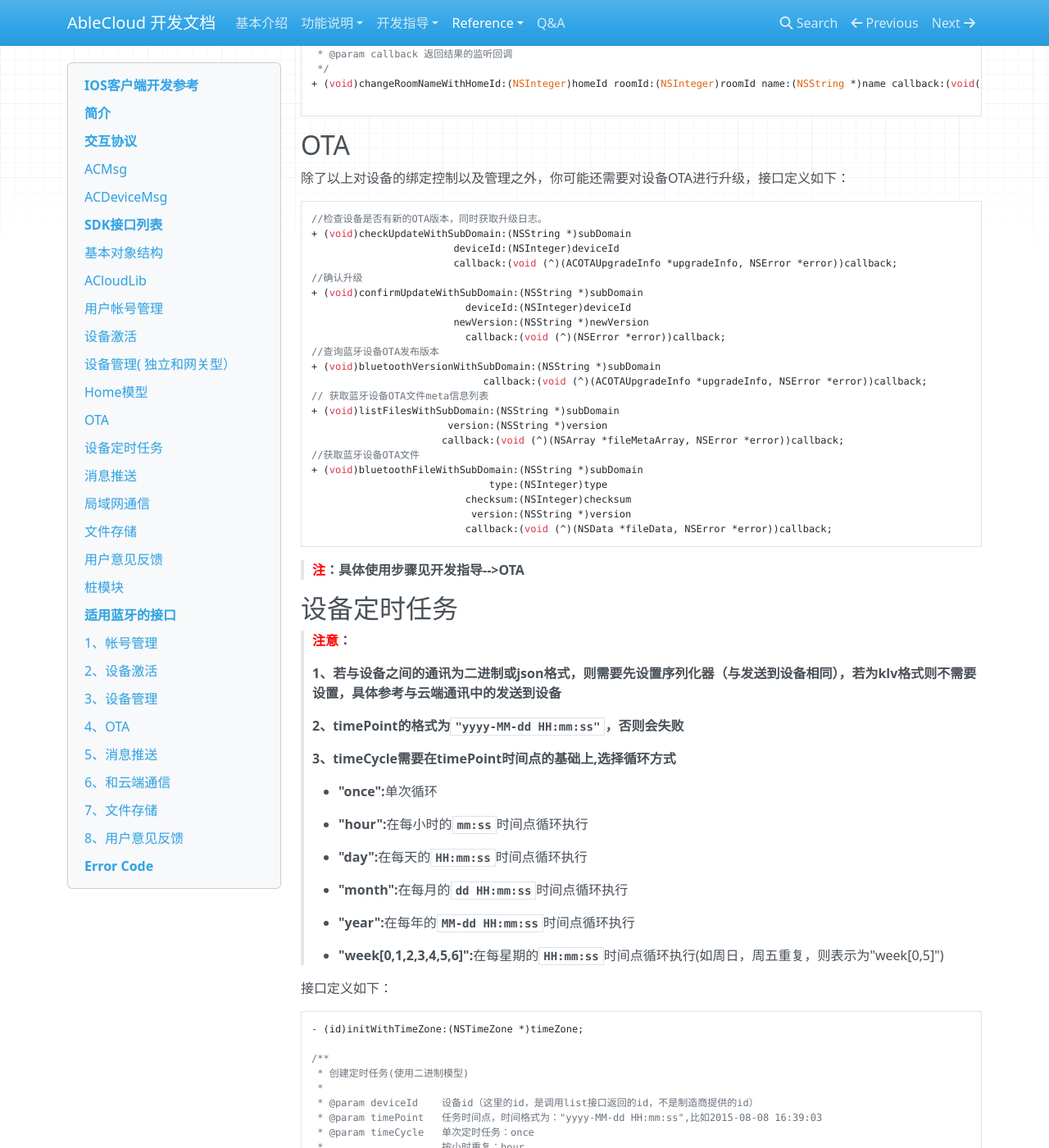
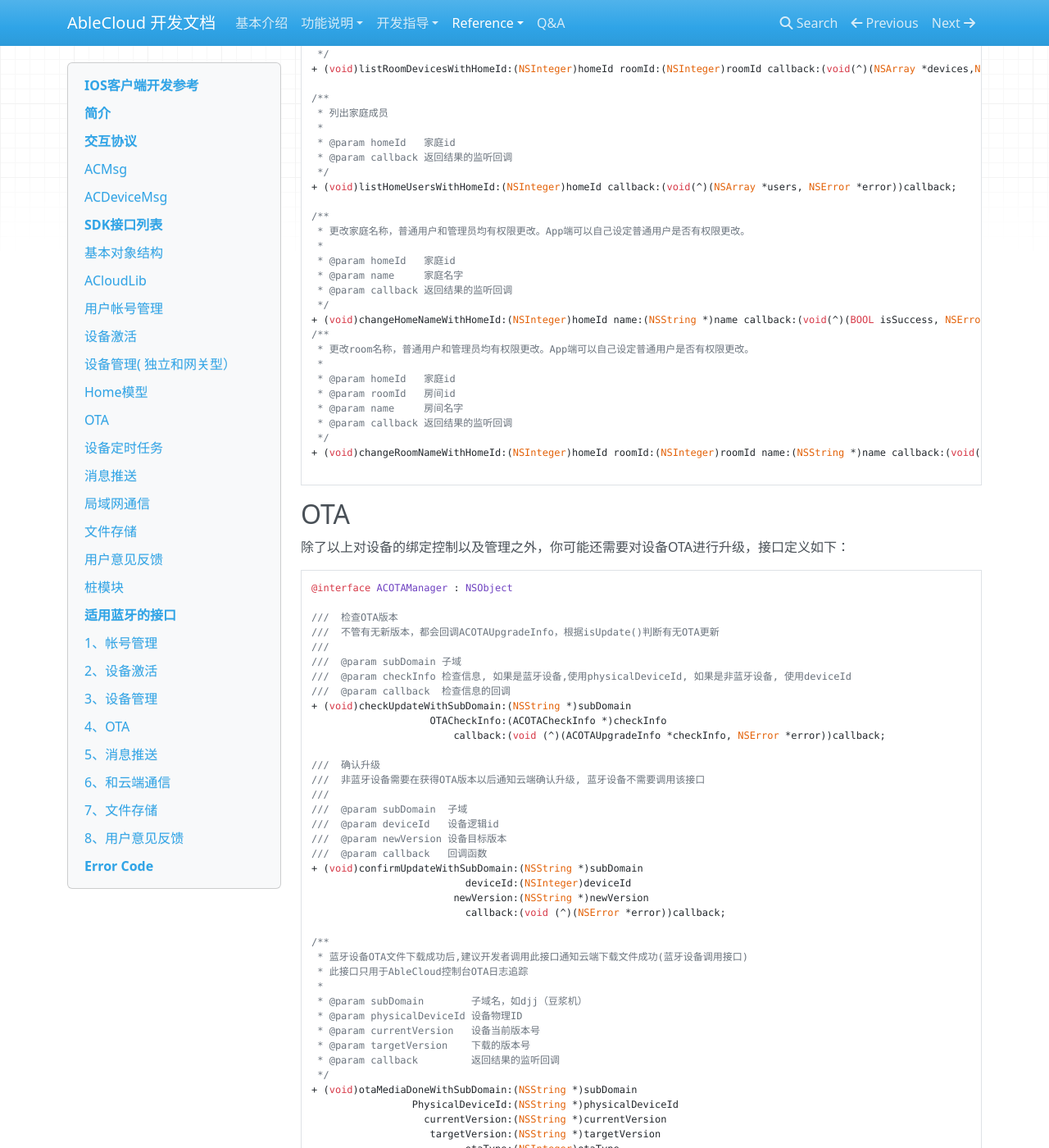
Before and after one commit to JessonW/rd_docs, an MkDocs documentation site: the page built from docs/reference/iOS.md, in a window 1280 px wide and 1400 px high, scrolled down 22684 px. Shown: the whole window at 82% size. Built offline with MkDocs 1.6.1, drawn with Linux system fonts in a browser that asks for light colours; nearby versions of some CDN libraries; old or Windows-style settings are respelled for this version of MkDocs; some of the changed text lies outside the part shown.

Commit message:
fix ota document

````diff
--- a/docs/reference/iOS.md
+++ b/docs/reference/iOS.md
@@ -383,16 +383,41 @@ ACDeviceMsg定义如下：
 
 ####ACOTAUpgradeInfo
 说明：用来获取OTA升级状态信息，定义如下：
-```c
+
+```objc
+
+typedef NS_ENUM(NSUInteger, ACOTAUpgradeInfoStatus) {
+    ACOTAUpgradeInfoStatusUnDownload = 0,   //未下载
+    ACOTAUpgradeInfoStatusDownloadSucceed,  //下载未升级
+    ACOTAUpgradeInfoStatusUpdateSucceed     //升级完成
+};
+
+//  OTA基本信息
+@class ACOTAFileMeta;
+@interface ACOTAUpgradeInfo : NSObject
+
 // 原版本
 @property(nonatomic,copy) NSString *oldVersion;
 // 新版本
 @property(nonatomic,copy) NSString *upgradeVersion;
-// 升级描述
+//file信息
+@property(nonatomic,strong) NSArray *file;
+//设备目标版本
+@property (nonatomic, copy) NSString *targetVersion;
+//ACOTAMode
+@property (nonatomic, assign) NSInteger otaMode;
+//升级描述
 @property(nonatomic,copy) NSString *upgradeLog;
-
-```
-
+//当前升级状态
+@property (nonatomic, assign) ACOTAUpgradeInfoStatus status;
+//是否需要升级
+@property (nonatomic, assign) BOOL update;
+
+@property (nonatomic, strong) ACOTAFileMeta *meta;
+
+-(BOOL)isUpdate;
+
+```
 
 
 
@@ -1193,30 +1218,49 @@ public void getShareCode(String subDomain, long deviceId, PayloadCallback<String
 ##OTA
 除了以上对设备的绑定控制以及管理之外，你可能还需要对设备OTA进行升级，接口定义如下：
 
-
-```c
-//检查设备是否有新的OTA版本，同时获取升级日志。
+```objc
+@interface ACOTAManager : NSObject
+
+///  检查OTA版本
+///  不管有无新版本，都会回调ACOTAUpgradeInfo，根据isUpdate()判断有无OTA更新
+///
+///  @param subDomain 子域
+///  @param checkInfo 检查信息, 如果是蓝牙设备,使用physicalDeviceId, 如果是非蓝牙设备, 使用deviceId
+///  @param callback  检查信息的回调
 + (void)checkUpdateWithSubDomain:(NSString *)subDomain
-                        deviceId:(NSInteger)deviceId
-                        callback:(void (^)(ACOTAUpgradeInfo *upgradeInfo, NSError *error))callback;
-//确认升级
+                    OTACheckInfo:(ACOTACheckInfo *)checkInfo
+                        callback:(void (^)(ACOTAUpgradeInfo *checkInfo, NSError *error))callback;
+
+///  确认升级
+///  非蓝牙设备需要在获得OTA版本以后通知云端确认升级, 蓝牙设备不需要调用该接口
+///
+///  @param subDomain  子域
+///  @param deviceId   设备逻辑id
+///  @param newVersion 设备目标版本
+///  @param callback   回调函数
 + (void)confirmUpdateWithSubDomain:(NSString *)subDomain
                           deviceId:(NSInteger)deviceId
                         newVersion:(NSString *)newVersion
                           callback:(void (^)(NSError *error))callback;
-//查询蓝牙设备OTA发布版本
-+ (void)bluetoothVersionWithSubDomain:(NSString *)subDomain
-                             callback:(void (^)(ACOTAUpgradeInfo *upgradeInfo, NSError *error))callback;
-// 获取蓝牙设备OTA文件meta信息列表
-+ (void)listFilesWithSubDomain:(NSString *)subDomain
-                       version:(NSString *)version
-                      callback:(void (^)(NSArray *fileMetaArray, NSError *error))callback;
-//获取蓝牙设备OTA文件
-+ (void)bluetoothFileWithSubDomain:(NSString *)subDomain
-                              type:(NSInteger)type
-                          checksum:(NSInteger)checksum
-                           version:(NSString *)version
-                          callback:(void (^)(NSData *fileData, NSError *error))callback;
+
+/**
+ * 蓝牙设备OTA文件下载成功后,建议开发者调用此接口通知云端下载文件成功(蓝牙设备调用接口)
+ * 此接口只用于AbleCloud控制台OTA日志追踪
+ *
+ * @param subDomain        子域名，如djj（豆浆机）
+ * @param physicalDeviceId 设备物理ID
+ * @param currentVersion   设备当前版本号
+ * @param targetVersion    下载的版本号
+ * @param callback         返回结果的监听回调
+ */
++ (void)otaMediaDoneWithSubDomain:(NSString *)subDomain
+                 PhysicalDeviceId:(NSString *)physicalDeviceId
+                   currentVersion:(NSString *)currentVersion
+                    targetVersion:(NSString *)targetVersion
+                          otaType:(NSInteger)otaType
+                         callback:(void(^)(NSError *error))callback;
+
+@end
 ```
 >**<font color="red">注</font>：具体使用步骤见开发指导-->OTA**
 
@@ -1838,29 +1882,38 @@ import "ACAccountManager.h"
 ##4、OTA
 
 
-```c
-//检查设备是否有新的OTA版本，同时获取升级日志。
+```objc
+@interface ACOTAManager : NSObject
+
+///  检查OTA版本
+///  不管有无新版本，都会回调ACOTAUpgradeInfo，根据isUpdate()判断有无OTA更新
+///
+///  @param subDomain 子域
+///  @param checkInfo 检查信息, 如果是蓝牙设备,使用physicalDeviceId, 如果是非蓝牙设备, 使用deviceId
+///  @param callback  检查信息的回调
 + (void)checkUpdateWithSubDomain:(NSString *)subDomain
-                        deviceId:(NSInteger)deviceId
-                         callback:(void (^)(ACOTAUpgradeInfo *upgradeInfo, NSError *error))callback;
-//确认升级
-+ (void)confirmUpdateWithSubDomain:(NSString *)subDomain
-                          deviceId:(NSInteger)deviceId
-                         newVersion:(NSString *)newVersion
-                           callback:(void (^)(NSError *error))callback;
-//查询蓝牙设备OTA发布版本
-+ (void)bluetoothVersionWithSubDomain:(NSString *)subDomain
-                             callback:(void (^)(ACOTAUpgradeInfo *upgradeInfo, NSError *error))callback;
-// 获取蓝牙设备OTA文件meta信息列表
-+ (void)listFilesWithSubDomain:(NSString *)subDomain
-                       version:(NSString *)version
-                      callback:(void (^)(NSArray *fileMetaArray, NSError *error))callback;
-//获取蓝牙设备OTA文件
-+ (void)bluetoothFileWithSubDomain:(NSString *)subDomain
-                              type:(NSInteger)type
-                          checksum:(NSInteger)checksum
-                           version:(NSString *)version
-                          callback:(void (^)(NSData *fileData, NSError *error))callback;
+                    OTACheckInfo:(ACOTACheckInfo *)checkInfo
+                        callback:(void (^)(ACOTAUpgradeInfo *checkInfo, NSError *error))callback;
+
+/**
+ * 蓝牙设备OTA文件下载成功后,建议开发者调用此接口通知云端下载文件成功(蓝牙设备调用接口)
+ * 此接口只用于AbleCloud控制台OTA日志追踪
+ *
+ * @param subDomain        子域名，如djj（豆浆机）
+ * @param physicalDeviceId 设备物理ID
+ * @param currentVersion   设备当前版本号
+ * @param targetVersion    下载的版本号
+ * @param callback         返回结果的监听回调
+ */
++ (void)otaMediaDoneWithSubDomain:(NSString *)subDomain
+                 PhysicalDeviceId:(NSString *)physicalDeviceId
+                   currentVersion:(NSString *)currentVersion
+                    targetVersion:(NSString *)targetVersion
+                          otaType:(NSInteger)otaType
+                         callback:(void(^)(NSError *error))callback;
+
+@end
+
 ```
 
 ##5、消息推送
````
Also changed, not shown: docs/develop_guide/iOS.md (+59 -61 lines).
